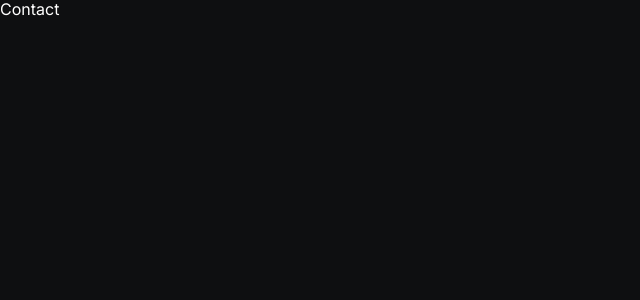
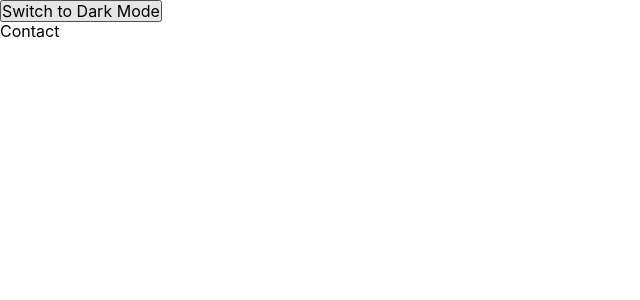
Before and after one commit to nadiiahonchar1/drone-hiwe-with-module, a Next.js app: page /contact in a window 1280 px wide. Shown: the top 300 px of the page, without its empty margins (0-640 px from the left). Built offline with nearby package versions, Linux system fonts and the light colour scheme.

Commit message:
added theme

```diff
--- /dev/null
+++ b/src/app/components/ThemeSwitcher/ThemeToggle.tsx
@@ -0,0 +1,29 @@
+'use client';
+
+import React, { useState } from 'react';
+import { Theme, lightTheme, darkTheme } from '../../hooks/theme';
+
+interface ThemeToggleProps {
+  onChangeTheme: (theme: Theme) => void;
+}
+
+const ThemeToggle: React.FC<ThemeToggleProps> = ({ onChangeTheme }) => {
+  const [isDarkMode, setIsDarkMode] = useState<boolean>(
+    localStorage.getItem('darkMode') === 'true'
+  );
+
+  const toggleTheme = () => {
+    const newTheme = isDarkMode ? lightTheme : darkTheme;
+    setIsDarkMode(!isDarkMode);
+    localStorage.setItem('darkMode', String(!isDarkMode));
+    onChangeTheme(newTheme);
+  };
+
+  return (
+    <button onClick={toggleTheme}>
+      {isDarkMode ? 'Switch to Light Mode' : 'Switch to Dark Mode'}
+    </button>
+  );
+};
+
+export default ThemeToggle;
--- /dev/null
+++ b/src/app/hooks/ThemeProvider.tsx
@@ -0,0 +1,39 @@
+'use client';
+
+import React, { ReactNode, useEffect, useState } from 'react';
+// import { useRouter } from 'next/router';
+import { Theme, lightTheme, darkTheme } from './theme';
+import ThemeToggle from '../components/ThemeSwitcher/ThemeToggle';
+
+interface ThemeProviderProps {
+  children: ReactNode;
+}
+
+function ThemeProvider({ children }: ThemeProviderProps) {
+  const [theme, setTheme] = useState<Theme>(
+    localStorage.getItem('darkMode') === 'true' ? darkTheme : lightTheme
+  );
+
+  useEffect(() => {
+    Object.keys(theme).forEach((key) => {
+      const themeKey = key as keyof Theme;
+      document.documentElement.style.setProperty(
+        `--${themeKey}`,
+        theme[themeKey]
+      );
+    });
+  }, [theme]);
+
+  const changeTheme = (newTheme: Theme) => {
+    setTheme(newTheme);
+  };
+
+  return (
+    <>
+      <ThemeToggle onChangeTheme={changeTheme} />
+      {children}
+    </>
+  );
+}
+
+export default ThemeProvider;
--- /dev/null
+++ b/src/app/hooks/theme.tsx
@@ -0,0 +1,20 @@
+export interface Theme {
+  bgColor: string;
+  primaryColor: string;
+  secondaryColor: string;
+  // Додай інші кольори тут...
+}
+
+export const lightTheme: Theme = {
+  bgColor: '#fff',
+  primaryColor: '#ffffff',
+  secondaryColor: '#f0f0f0',
+  // Додай інші кольори тут...
+};
+
+export const darkTheme: Theme = {
+  bgColor: '#0e0f11',
+  primaryColor: '#000000',
+  secondaryColor: '#333333',
+  // Додай інші кольори тут...
+};
--- a/src/app/layout.tsx
+++ b/src/app/layout.tsx
@@ -1,8 +1,9 @@
 import type { Metadata } from 'next';
-import { Inter } from 'next/font/google';
+// import { Inter } from 'next/font/google';
 import './styles/globals.css';
+import ThemeProvider from './hooks/ThemeProvider';
 
-const inter = Inter({ subsets: ['latin'] });
+// const inter = Inter({ subsets: ['latin'] });
 
 export const metadata: Metadata = {
   title: 'Drone-hive',
@@ -17,7 +18,9 @@ export default function RootLayout({
 }>) {
   return (
     <html lang="uk">
-      <body className={inter.className}>{children}</body>
+      <ThemeProvider>
+        <body>{children}</body>
+      </ThemeProvider>
     </html>
   );
 }
--- a/src/app/page.tsx
+++ b/src/app/page.tsx
@@ -8,6 +8,7 @@ import soldiers from '../assets/emwhee_soldiers_drones_and_robots_at_battle_in_s
 import bg from '../assets/hero-bg2.svg';
 import droneEngineer from '../assets/emwhee_fpv_drone_assembly_by_engineer_4bb4fd62-b8e7-42af-a528-56fe348a5bcc-1-600x600.png';
 import quadrocopter from '../assets/emwhee_assembly_of_fpv_war_quardocopter_by_engineer_as_oil_pain_32f65bf5-3221-46ab-86ff-68eb3aed0b5f-600x600.png';
+// import ThemeSwitcher from './components/ThemeSwitcher/ThemeSwitcher';
 
 export default function Home() {
   return (
@@ -16,6 +17,7 @@ export default function Home() {
         <h1 lang="en" className={style.visuallyHidden}>
           Drone Hive
         </h1>
+        {/* <ThemeSwitcher /> */}
         <section className={style.sectionContainer}>
           <div className={style.flexContainer}>
             <div className={style.columnWidth}>
--- /dev/null
+++ b/src/app/styles/dark.module.css
@@ -0,0 +1,4 @@
+.dark-theme {
+  --bg-color: #0e0f11;
+  --text-color-main: #ffffff;
+}
--- a/src/app/styles/globals.css
+++ b/src/app/styles/globals.css
@@ -7,8 +7,8 @@
 }
 
 body {
-  background-color: var(--bg-color, #0e0f11);
-  color: var(--text-color-main, #ffffff);
+  background-color: var(--bgColor);
+  color: var(--text-color-main);
   font-family: Inter, Arial, Helvetica, sans-serif;
 }
 
--- /dev/null
+++ b/src/app/styles/light.module.css
@@ -0,0 +1,4 @@
+.light-theme {
+  --bg-color: #ffffff;
+  --text-color-main: #0e0f11;
+}
--- a/src/app/styles/variables.css
+++ b/src/app/styles/variables.css
@@ -1,5 +1,7 @@
 :root {
-  --bg-color: #0e0f11;
+  /* --bg-color-dark: #0e0f11; */
   --bg-color-admin-bar: #1d2327;
-  --text-color-main: #ffffff;
+  /* --text-color-main-dark: #ffffff;
+  --bg-color-light: #ffffff;
+  --text-color-main-light: #0e0f11; */
 }
```
Also changed, not shown: src/app/components/Button/button.module.css (+10 -0 lines), src/app/components/ThemeSwitcher/ThemeSwitcher.module.css (added, +9 -0 lines).
